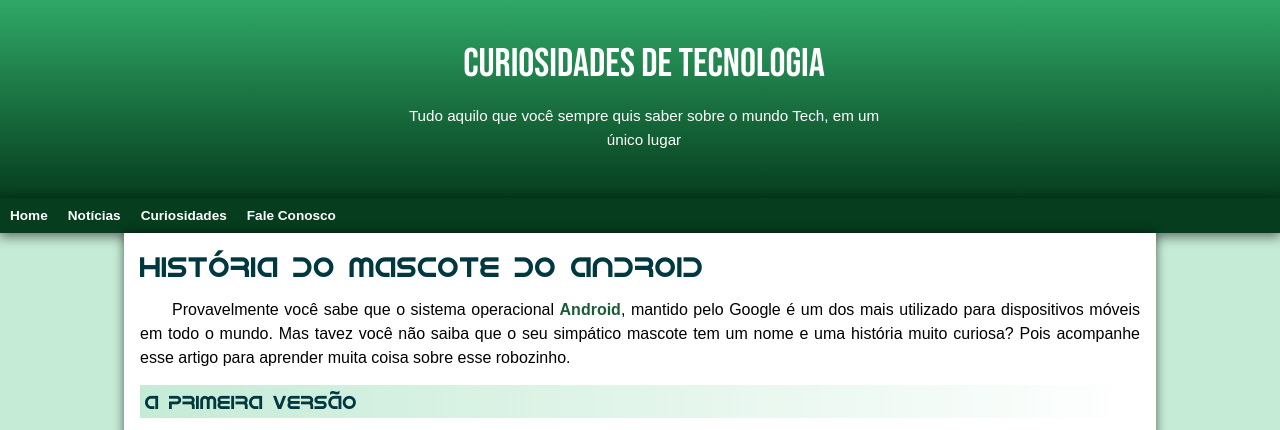
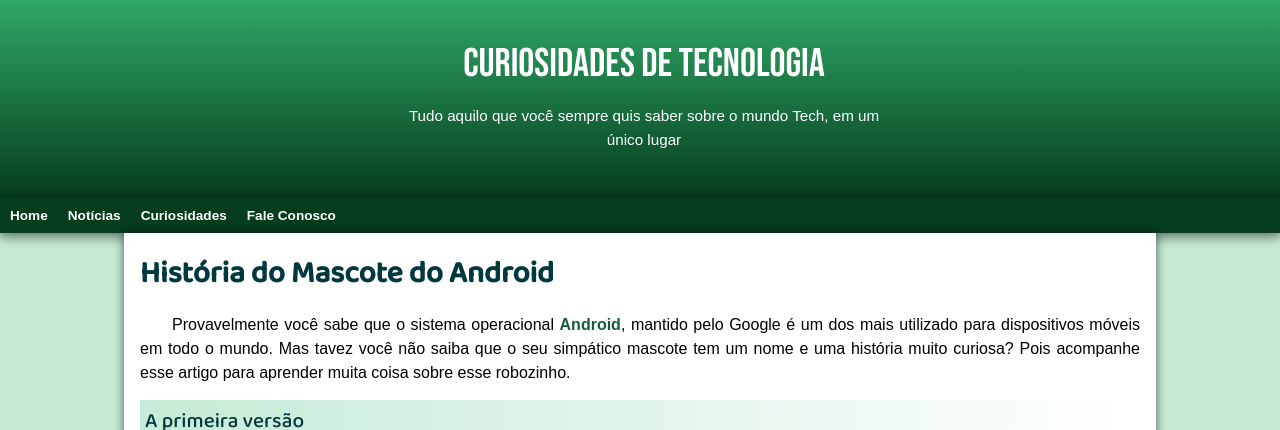
Before and after one commit to dudamdev/projeto-android, a plain HTML site: page index.html in a window 1280 px wide. Shown: the top 430 px of the page. Drawn offline with Linux system fonts and the light colour scheme.

Commit message:
dell changes

```diff
--- a/style/style.css
+++ b/style/style.css
@@ -1,12 +1,9 @@
 @charset "UTF-8";
+
+@import url('https://fonts.googleapis.com/css2?family=Baloo+2:wght@500&display=swap');
 
 @import url("https://fonts.googleapis.com/css2?family=Bebas+Neue&display=swap");
 
-@font-face {
-  font-family: "Android";
-  src: url("/fontes/idroid.otf") format("opentype");
-  font-weight: normal;
-}
 
 :root {
   --cor0: #c5ebd6;
@@ -15,9 +12,9 @@
   --cor3: #2fa866;
   --cor4: #1a5c37;
   --cor5: #063d1e;
+  --font-android: 'Baloo 2', cursive;;
   --font-padrao: Arial, Verdana, Helvetica, sans-serif;
   --font-destaque: "Bebas Neue", cursive;
-  --font-android: "Android", cursive;
 }
 
 * {
@@ -102,8 +99,8 @@ main {
 h2 {
   color: #003840;
   font-family: var(--font-android);
-  font-weight: normal;
-  font-size: 1.8em;
+  font-weight: bold;
+  font-size: 1.9em;
   margin-bottom: 8px;
 }
 
@@ -147,7 +144,7 @@ h3 {
   color: #003840;
   font-family: var(--font-android);
   font-weight: normal;
-  font-size: 1.2em;
+  font-size: 1.3em;
   background: linear-gradient(to right, var(--cor0), transparent);
   padding: 5px;
   margin-bottom: 8px;
@@ -168,7 +165,7 @@ h3 {
 .video-container::after {
   padding-top: 56.25%;
   display: block;
-  content: '';
+  content: "";
 }
 
 .video-container > iframe {
@@ -197,11 +194,10 @@ aside h4 {
   margin: -10px -10px 0px -10px;
 }
 
-
 aside ul {
   list-style-position: inside;
   columns: 2;
-  list-style-type: '\2714\00A0';
+  list-style-type: "\2714\00A0";
 }
 
 footer {
```
